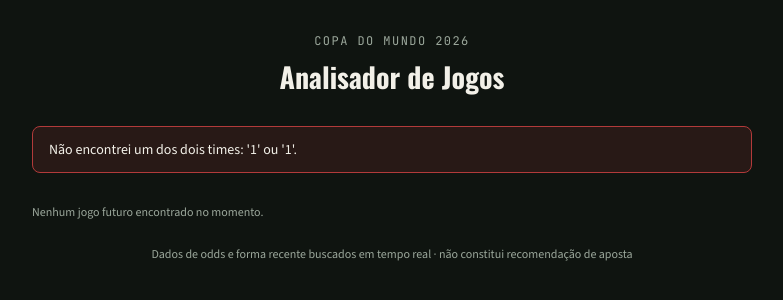
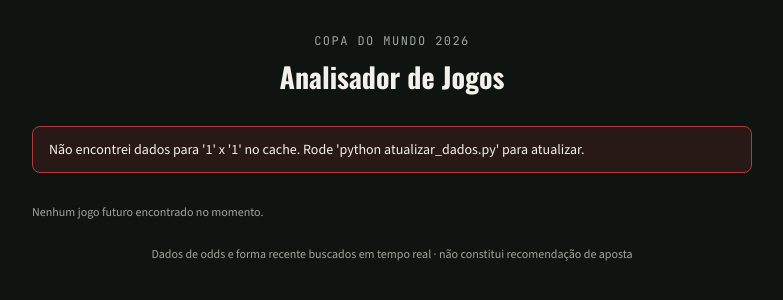
Before and after one commit to Paradoxn-oss/Sistema_estatistica, a Flask app: page /jogo/1/1 in a window 1280 px wide. Shown: the top 300 px of the page, without its empty margins (248-1031 px from the left). Run offline with Flask 3, Linux system fonts and the light colour scheme; data that the repository does not hold is empty.

Commit message:
Adiciona cache local, head2head, estatísticas de gols e brasões dos times

```diff
--- a/app.py
+++ b/app.py
@@ -1,153 +1,113 @@
+"""
+app.py
+
+Aplicação Flask local para o analisador de jogos da Copa do Mundo.
+
+Diferente da versão anterior, este app NUNCA chama as APIs externas.
+Ele só lê o arquivo dados_cache.json, que é gerado separadamente pelo
+script atualizar_dados.py.
+
+Fluxo de uso:
+    1. Rode "python atualizar_dados.py" (gera/atualiza o dados_cache.json)
+    2. Rode "python app.py" (serve o site, lendo só o arquivo)
+    3. Abra http://localhost:5000
+
+Sempre que quiser dados mais recentes, rode o passo 1 de novo.
+"""
+
+import json
+import os
 from flask import Flask, render_template
-from datetime import datetime, timedelta, timezone
-
-from odds_client import buscar_odds_copa, encontrar_jogo, resumir_odds
-from stats_client import buscar_id_time, buscar_forma_recente
-from stats_client import buscar_id_time, buscar_forma_recente, calcular_estatisticas_gols, buscar_id_jogo_copa, buscar_head2head
 
 app = Flask(__name__)
 
-JANELA_HORAS = 24
-
-def montar_relatorio(time_casa_en, time_fora_en, qtd_jogos=5):
-    """
-    Busca odds + forma recente dos dois times e organiza tudo num dicionário
-    para o template usar.
-    """
-    jogos_odds = buscar_odds_copa()
-    jogo_odds = encontrar_jogo(jogos_odds, time_casa_en, time_fora_en)
-
-    id_casa, nome_casa = buscar_id_time(time_casa_en)
-    id_fora, nome_fora = buscar_id_time(time_fora_en)
-
-    if not id_casa or not id_fora:
-        return None, f"Não encontrei um dos dois times: '{time_casa_en}' ou '{time_fora_en}'."
-
-    resumo_casa, jogos_recentes_casa = buscar_forma_recente(id_casa, qtd_jogos)
-    resumo_fora, jogos_recentes_fora = buscar_forma_recente(id_fora, qtd_jogos)
-
-    relatorio = {
-        "casa": nome_casa,
-        "fora": nome_fora,
-        "odds": resumir_odds(jogo_odds),
-        "forma": {
-            nome_casa: {"resumo": resumo_casa, "jogos": jogos_recentes_casa},
-            nome_fora: {"resumo": resumo_fora, "jogos": jogos_recentes_fora},
-        },
-    }
-    return relatorio, None
+ARQUIVO_CACHE = "dados_cache.json"
 
 
-def resultado_jogo(jogo, nome_time):
-    """Classifica um jogo do histórico em V, E ou D para o time dado."""
-    if jogo["casa"] == nome_time:
-        gols_time, gols_adv = jogo["placar_casa"], jogo["placar_fora"]
-    else:
-        gols_time, gols_adv = jogo["placar_fora"], jogo["placar_casa"]
+def carregar_cache():
+    """
+    Lê o dados_cache.json do disco. Se o arquivo não existir ainda
+    (porque atualizar_dados.py nunca rodou), devolve uma estrutura vazia
+    em vez de quebrar a página.
+    """
+    if not os.path.exists(ARQUIVO_CACHE):
+        return {"atualizado_em": None, "jogos": []}
 
-    if gols_time > gols_adv:
-        return "V"
-    elif gols_time < gols_adv:
-        return "D"
-    return "E"
+    with open(ARQUIVO_CACHE, "r", encoding="utf-8") as f:
+        return json.load(f)
 
 
-def formatar_data_jogo(commence_time_iso):
-    """Converte '2026-06-28T19:00:00Z' em algo legível como '28/06 às 19h00'."""
-    dt = datetime.strptime(commence_time_iso, "%Y-%m-%dT%H:%M:%SZ")
-    return dt.strftime("%d/%m às %Hh%M")
-
-
-def listar_jogos_formatados():
-    """Busca todos os jogos futuros e devolve uma lista pronta para o template."""
-    jogos_brutos = buscar_odds_copa()
-
-    agora = datetime.now(timezone.utc)
-    limite = agora + timedelta(hours=JANELA_HORAS)
-
-    jogos = []
-    for jogo in jogos_brutos:
-        commence = datetime.strptime(jogo["commence_time"], "%Y-%m-%dT%H:%M:%SZ")
-        commence = commence.replace(tzinfo=timezone.utc)
-
-        if agora <= commence <= limite:
-            jogos.append({
-                "casa": jogo["home_team"],
-                "fora": jogo["away_team"],
-                "data_formatada": formatar_data_jogo(jogo["commence_time"]),
-                "commence_time": jogo["commence_time"],
-            })
-
-    jogos.sort(key=lambda j: j["commence_time"])
-    return jogos
-
-def montar_relatorio(time_casa_en, time_fora_en, qtd_jogos=5):
-    jogos_odds = buscar_odds_copa()
-    jogo_odds = encontrar_jogo(jogos_odds, time_casa_en, time_fora_en)
-
-    id_casa, nome_casa = buscar_id_time(time_casa_en)
-    id_fora, nome_fora = buscar_id_time(time_fora_en)
-
-    if not id_casa or not id_fora:
-        return None, f"Não encontrei um dos dois times: '{time_casa_en}' ou '{time_fora_en}'."
-
-    resumo_casa, jogos_recentes_casa = buscar_forma_recente(id_casa, qtd_jogos)
-    resumo_fora, jogos_recentes_fora = buscar_forma_recente(id_fora, qtd_jogos)
-
-    # NOVO: estatísticas de gols calculadas a partir do que já temos
-    stats_casa = calcular_estatisticas_gols(jogos_recentes_casa, nome_casa)
-    stats_fora = calcular_estatisticas_gols(jogos_recentes_fora, nome_fora)
-
-    # NOVO: confronto direto
-    match_id = buscar_id_jogo_copa(time_casa_en, time_fora_en)
-    head2head = buscar_head2head(match_id) if match_id else None
-
-    relatorio = {
-        "casa": nome_casa,
-        "fora": nome_fora,
-        "odds": resumir_odds(jogo_odds),
-        "head2head": head2head,
-        "forma": {
-            nome_casa: {
-                "resumo": resumo_casa,
-                "jogos": jogos_recentes_casa,
-                "stats_gols": stats_casa,
-            },
-            nome_fora: {
-                "resumo": resumo_fora,
-                "jogos": jogos_recentes_fora,
-                "stats_gols": stats_fora,
-            },
-        },
-    }
-    return relatorio, None
-
-
+def encontrar_jogo_no_cache(jogos, time_casa, time_fora):
+    """Localiza um jogo específico dentro da lista já carregada do cache."""
+    for jogo in jogos:
+        if jogo["casa"] == time_casa and jogo["fora"] == time_fora:
+            return jogo
+    return None
 
 
 @app.route("/", methods=["GET"])
 def index():
-    """Página inicial: lista todos os jogos futuros como cards clicáveis."""
-    jogos = listar_jogos_formatados()
-    return render_template("index.html", jogos=jogos, relatorio=None, erro=None)
+    """Lista os jogos disponíveis no cache, como cards clicáveis."""
+    cache = carregar_cache()
+
+    jogos_lista = [
+        {
+            "casa": j["casa"],
+            "fora": j["fora"],
+            "data_formatada": j["data_formatada"],
+            "crest_casa": j.get("crest_casa"),
+            "crest_fora": j.get("crest_fora"),
+        }
+        for j in cache["jogos"]
+    ]
+
+    return render_template(
+        "index.html",
+        jogos=jogos_lista,
+        relatorio=None,
+        erro=None,
+        atualizado_em=cache.get("atualizado_em"),
+    )
 
 
 @app.route("/jogo/<time_casa>/<time_fora>", methods=["GET"])
 def ver_jogo(time_casa, time_fora):
-    """Mostra a análise de um jogo específico, escolhido a partir da lista."""
-    jogos = listar_jogos_formatados()
+    """Mostra o relatório completo de um jogo específico, já vindo do cache."""
+    cache = carregar_cache()
 
-    relatorio, erro = montar_relatorio(time_casa, time_fora)
+    jogos_lista = [
+        {
+            "casa": j["casa"],
+            "fora": j["fora"],
+            "data_formatada": j["data_formatada"],
+            "crest_casa": j.get("crest_casa"),
+            "crest_fora": j.get("crest_fora"),
+        }
+        for j in cache["jogos"]
+    ]
 
-    if erro:
-        return render_template("index.html", jogos=jogos, relatorio=None, erro=erro)
+    relatorio = encontrar_jogo_no_cache(cache["jogos"], time_casa, time_fora)
+
+    if not relatorio:
+        erro = (
+            f"Não encontrei dados para '{time_casa}' x '{time_fora}' no cache. "
+            "Rode 'python atualizar_dados.py' para atualizar."
+        )
+        return render_template(
+            "index.html", jogos=jogos_lista, relatorio=None, erro=erro,
+            atualizado_em=cache.get("atualizado_em"),
+        )
 
     for nome_time, dados in relatorio["forma"].items():
         dados["forma_classificada"] = [
-            (jg, resultado_jogo(jg, nome_time)) for jg in dados["jogos"]
+            (jg, jg["_resultado"]) for jg in dados["jogos"]
         ]
 
-    return render_template("index.html", jogos=jogos, relatorio=relatorio, erro=None)
+    return render_template(
+        "index.html", jogos=jogos_lista, relatorio=relatorio, erro=None,
+        atualizado_em=cache.get("atualizado_em"),
+    )
+
 
 if __name__ == "__main__":
     app.run(debug=True, port=5000)
--- a/static/style.css
+++ b/static/style.css
@@ -243,3 +243,17 @@ h1 {
     gap: 4px;
   }
 }
+.brasao-placar {
+  width: 32px;
+  height: 32px;
+  object-fit: contain;
+  vertical-align: middle;
+  margin: 0 8px;
+}
+.brasao-card {
+  width: 20px;
+  height: 20px;
+  object-fit: contain;
+  vertical-align: middle;
+  margin: 0 4px;
+}
--- a/stats_client.py
+++ b/stats_client.py
@@ -6,21 +6,30 @@ BASE_URL = "https://api.football-data.org/v4"
 HEADERS = {"X-Auth-Token": FOOTBALL_API_KEY}
 
 
-def buscar_id_time(nome_time):
+def buscar_todos_os_times():
     """
-    Busca o ID de um time da Copa do Mundo pelo nome (em inglês).
-    Retorna o ID ou None se não encontrar.
+    Busca a lista completa dos 48 times da Copa, uma única vez.
+    Deve ser chamada uma vez no início do script, e o resultado
+    reaproveitado para todos os times -- evita repetir essa chamada
+    cara (48 times) para cada jogo.
     """
     response = requests.get(f"{BASE_URL}/competitions/WC/teams", headers=HEADERS)
     response.raise_for_status()
-    times = response.json()["teams"]
+    return response.json()["teams"]
 
+
+def encontrar_time_na_lista(times, nome_time):
+    """
+    Procura um time específico dentro de uma lista já carregada
+    (vinda de buscar_todos_os_times()), sem fazer nenhuma chamada de API.
+    Retorna (id, nome, crest_url) ou (None, None, None).
+    """
     nome_busca = nome_time.lower()
     for time in times:
         if nome_busca in time["name"].lower():
-            return time["id"], time["name"]
+            return time["id"], time["name"], time.get("crest")
 
-    return None, None
+    return None, None, None
 
 
 def buscar_forma_recente(team_id, quantidade=5):
--- a/templates/index.html
+++ b/templates/index.html
@@ -14,6 +14,12 @@
       <h1>Analisador de Jogos</h1>
     </div>
 
+    {% if atualizado_em %}
+      <div class="dica" style="text-align:center; margin-bottom: 20px;">
+        Dados atualizados em: {{ atualizado_em[:16] }} (UTC)
+      </div>
+    {% endif %}
+
     {% if erro %}
       <div class="erro">{{ erro }}</div>
     {% endif %}
@@ -23,7 +29,15 @@
         {% for jogo in jogos %}
           <a class="jogo-card" href="{{ url_for('ver_jogo', time_casa=jogo.casa, time_fora=jogo.fora) }}">
             <span class="jc-data">{{ jogo.data_formatada }}</span>
-            <span class="jc-confronto">{{ jogo.casa }} <span class="jc-vs">x</span> {{ jogo.fora }}</span>
+            <span class="jc-confronto">
+              {% if jogo.crest_casa %}
+                <img src="{{ jogo.crest_casa }}" alt="" class="brasao-card">
+              {% endif %}
+              {{ jogo.casa }} <span class="jc-vs">x</span> {{ jogo.fora }}
+              {% if jogo.crest_fora %}
+                <img src="{{ jogo.crest_fora }}" alt="" class="brasao-card">
+              {% endif %}
+            </span>
           </a>
         {% endfor %}
 
@@ -36,7 +50,17 @@
     {% if relatorio %}
       <a class="voltar-link" href="{{ url_for('index') }}">&larr; voltar para a lista de jogos</a>
 
-      <div class="placar-titulo">{{ relatorio.casa }}<span class="vs">x</span>{{ relatorio.fora }}</div>
+      <div class="placar-titulo">
+        {% if relatorio.crest_casa %}
+          <img src="{{ relatorio.crest_casa }}" alt="{{ relatorio.casa }}" class="brasao-placar">
+        {% endif %}
+        {{ relatorio.casa }}
+        <span class="vs">x</span>
+        {{ relatorio.fora }}
+        {% if relatorio.crest_fora %}
+          <img src="{{ relatorio.crest_fora }}" alt="{{ relatorio.fora }}" class="brasao-placar">
+        {% endif %}
+      </div>
 
       <div class="odds-painel">
         <div class="odds-painel-titulo">Odds de mercado (média)</div>
```
Also changed, not shown: atualizar_dados.py (added, +150 -0 lines), 1 other file.
